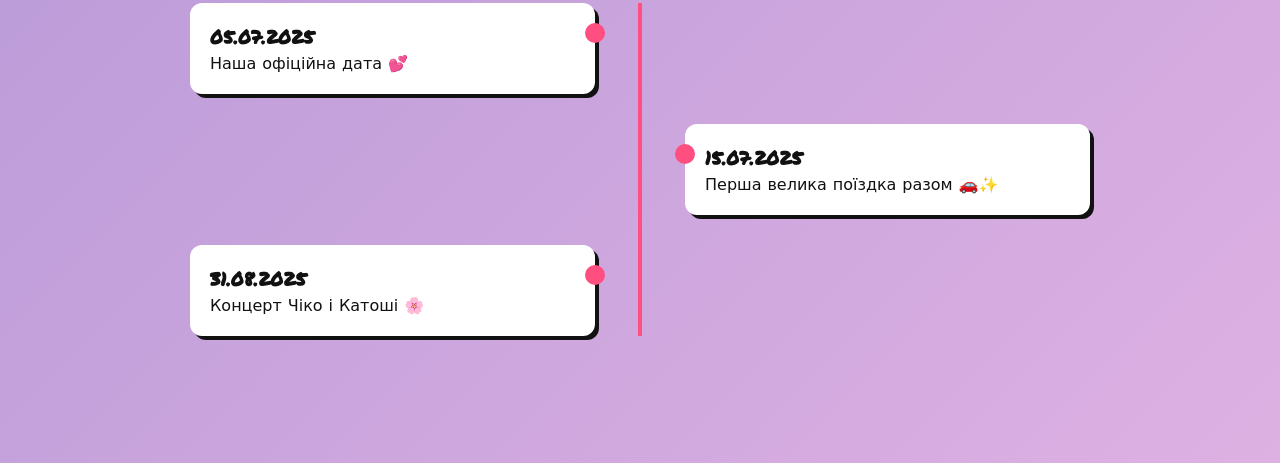
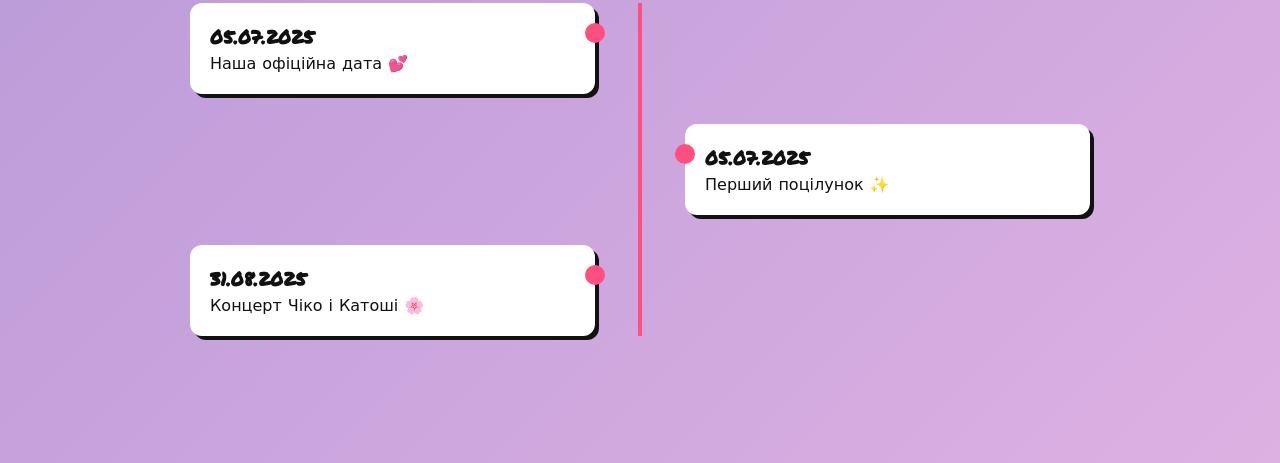
Before and after one commit to NazarKaide/Granger, a plain HTML site: page index.html in a window 1280 px wide. Shown: the part 1426-1889 px from the top of the page. Drawn offline with Linux system fonts and the light colour scheme.

Commit message:
Update index.html

```diff
--- a/index.html
+++ b/index.html
@@ -157,7 +157,7 @@
       <h2>Наша історія</h2>
       <div class="timeline">
         <div class="timeline-item left"><h3>05.07.2025</h3><p>Наша офіційна дата 💕</p></div>
-        <div class="timeline-item right"><h3>15.07.2025</h3><p>Перша велика поїздка разом 🚗✨</p></div>
+        <div class="timeline-item right"><h3>05.07.2025</h3><p>Перший поцілунок ✨</p></div>
         <div class="timeline-item left"><h3>31.08.2025</h3><p>Концерт Чіко і Катоші 🌸</p></div>
       </div>
     </section>
```
